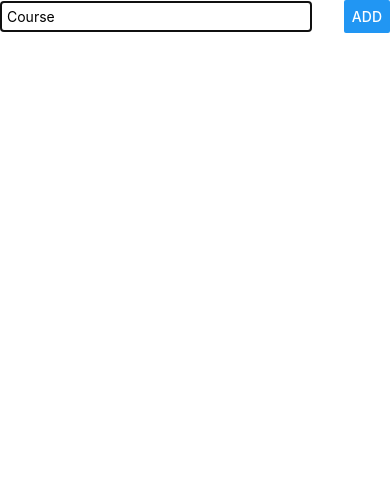
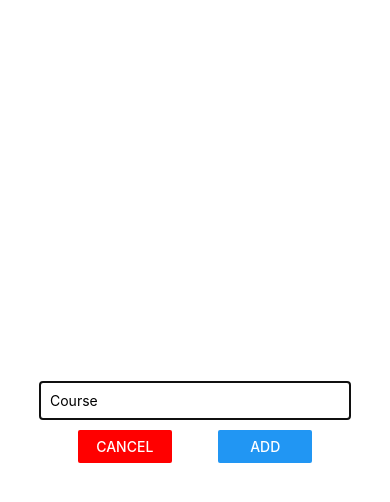
Before and after one commit to miteshjha007/rn-first-app, a React Native app: screen / in a window 390 px wide. Both pictures are taken after a click on the button "ADD NEW GOAL". Shown: the top 502 px of the page. Built offline with nearby package versions, Linux system fonts and the light colour scheme.

Commit message:
Working on Actions

```diff
--- a/App.js
+++ b/App.js
@@ -12,8 +12,11 @@ export default function App() {
   const addGoalHandler = goalTitle => {
     setCourseGoals(courseGoals =>[...courseGoals,{id: Math.random().toString(), value:goalTitle }
     ]);
+    setIsAddMode(false);
   };
-
+const cancelGoalHandler = ()=>{
+  setIsAddMode(false);
+}
    const removeGoalHandler = goalId => {
      setCourseGoals(courseGoals => {
        return courseGoals.filter((goal)=>goal.id !==goalId);
@@ -22,7 +25,7 @@ export default function App() {
   return (
     <View style={styles.screen}>
       <Button title="Add New Goal" onPress={()=> setIsAddMode(true)}/>
-       <GoalInput visible={isAddMode} onAddGoal={addGoalHandler}/>
+       <GoalInput visible={isAddMode} onAddGoal={addGoalHandler} onCacel={cancelGoalHandler}/>
       <FlatList data={courseGoals} renderItem={itemData => <GoalItem id= {itemData.item.id} onDelete={removeGoalHandler} title={itemData.item.value}/>} />
       {/* <ScrollView>
         { courseGoals.map((goal)=> <View key={goal} style={styles.listItem}><Text>{goal}</Text></View>)}
--- a/components/GoalInput.js
+++ b/components/GoalInput.js
@@ -6,19 +6,35 @@ const GoalInput = props => {
     function goalInputHandler(entredText) {
         setEnteredGoal(entredText)
     }
+
+    const addGoalHandler = () => {
+        props.onAddGoal(enteredGoal);
+        setEnteredGoal('');
+    };
     return (
         // if we se our modal visible = {false},it will hide the modal
         <Modal visible={props.visible} animationType="slide" >
-        <View style={styles.inputContainer}>
-            <TextInput placeholder="Course" style={styles.input} onChangeText={goalInputHandler} value={enteredGoal} />
-            <Button title="ADD" onPress={props.onAddGoal.bind(this, enteredGoal)} />
-        </View>
+            <View style={styles.inputContainer}>
+                <TextInput placeholder="Course" style={styles.input} onChangeText={goalInputHandler} value={enteredGoal} />
+                {/* <Button title="ADD" onPress={props.onAddGoal.bind(this, enteredGoal)} /> */}
+                <View style={styles.buttonContainer}>
+                    <View style={styles.button}>
+                        <Button title="Cancel" color="red" onPress={props.onCacel} />
+                    </View>
+                    <View style={styles.button}>
+                        <Button title="ADD" onPress={addGoalHandler} />
+                    </View>
+                </View>
+            </View>
         </Modal>
-        );
+    );
 };
 const styles = StyleSheet.create({
-
-    inputContainer: { flexDirection: 'row', justifyContent: 'space-between', alignItems: 'center' },
-    input: { borderColor: 'black', borderWidth: 1, padding: 6, width: '80%' },
+    inputContainer: { flex: 1, justifyContent: 'center', alignItems: 'center' },
+    input: { borderColor: 'black', borderWidth: 1, padding: 10, width: '80%', marginBottom: 10 },
+    buttonContainer: { flexDirection: 'row', justifyContent: 'space-between', width: '60%' },
+    button: {
+        width: '40%'
+    }
 });
 export default GoalInput;
```
